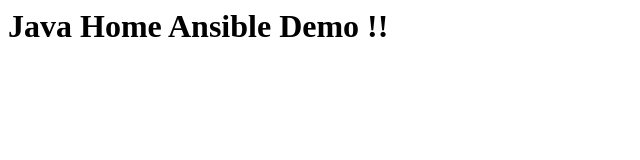
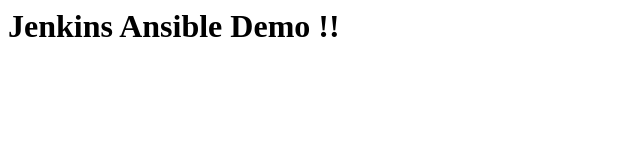
Before and after one commit to kehbixgit/Apache_Ansible_Jenkins, a plain HTML site: page index.html in a window 1280 px wide. Shown: the whole page, without its empty margins (0-640 px from the left). Drawn offline with Linux system fonts and the light colour scheme.

Commit message:
Update index.html

```diff
--- a/index.html
+++ b/index.html
@@ -1 +1 @@
-<h1> Java Home Ansible Demo !!</h1>
+<h1> Jenkins Ansible Demo !!</h1>
```
